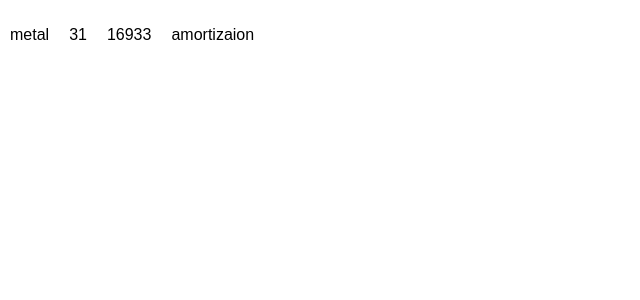
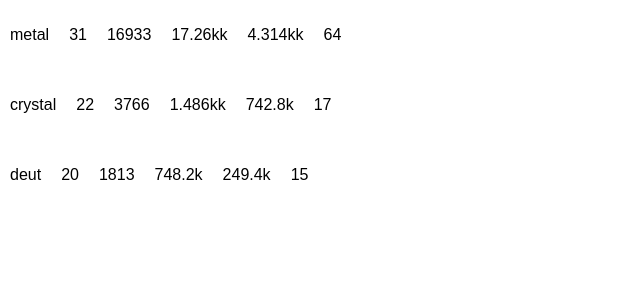
Before and after one commit to egfanboy/ogame-amortization, a React (Create React App) app: page / in a window 1280 px wide. Shown: the top 300 px of the page, without its empty margins (0-640 px from the left). Built offline with nearby package versions, Linux system fonts and the light colour scheme.

Commit message:
Added amortization calculations for all mines

```diff
--- a/src/components/building.jsx
+++ b/src/components/building.jsx
@@ -3,13 +3,36 @@ import React, { Component, Fragment } from 'react';
 import styled from 'styled-components';
 
 export default class Building extends Component {
+    formatCost = cost => {
+        const MILLION_UNITS = Math.pow(10, 6);
+        const THOUSAND_UNITS = Math.pow(10, 3);
+
+        if (cost / MILLION_UNITS > 1)
+            return `${(cost / MILLION_UNITS).toPrecision(4)}kk`;
+
+        if (cost / THOUSAND_UNITS > 1)
+            return `${(cost / THOUSAND_UNITS).toPrecision(4)}k`;
+
+        return cost.toFixed(2);
+    };
+
     render() {
+        const {
+            mine,
+            level,
+            newProd,
+            cost: { metalCost, crysCost },
+            amortization,
+        } = this.props;
+
         return (
             <Container>
-                <P>{this.props.mine}</P>
-                <P>{this.props.level}</P>
-                <P>{this.props.newProd}</P>
-                <P>{'amortizaion'}</P>
+                <P>{mine}</P>
+                <P>{level}</P>
+                <P>{newProd}</P>
+                <P>{this.formatCost(metalCost)}</P>
+                <P>{this.formatCost(crysCost)}</P>
+                <P>{amortization && amortization}</P>
             </Container>
         );
     }
--- a/src/components/planet.jsx
+++ b/src/components/planet.jsx
@@ -1,39 +1,171 @@
 import React, { Fragment } from 'react';
 import Building from './building';
-import { newMetalProd, amortization } from '../utils/formulas';
+import {
+    newMetalProd,
+    amortization,
+    newCrysProd,
+    newDeutProd,
+    costDeutMine,
+    costMetalMine,
+    costCrysMine,
+    metalMineProd,
+    crysMineProd,
+    deutMineProd,
+} from '../utils/formulas';
 import { UserContext } from '../pages/amortization';
 
+const calculateNormalizedProduction = (
+    { metalMine, crystalMine, deutMine },
+    speed,
+    { m, c, d }
+) => {
+    const metalDeutRatio = d / m;
+    const crysDeutRatio = d / c;
+    const metalProd = metalMineProd(metalMine);
+    const crysProd = crysMineProd(crystalMine);
+    const deutProd = deutMineProd(deutMine);
+
+    return metalProd * metalDeutRatio + crysProd * crysDeutRatio + deutProd;
+};
+
 export default class Planet extends React.Component {
-    calculateMetalAmor = () => {};
-    calculateCrysAmor = () => {};
-    calculateDeutAmor = () => {};
+    state = {
+        metalMine: this.props.metalMine,
+        crystalMine: this.props.crystalMine,
+        deutMine: this.props.deutMine,
+        rates: this.props.rates,
+        speed: this.props.speed,
+        normalizedProd: calculateNormalizedProduction(
+            {
+                metalMine: this.props.metalMine,
+                crystalMine: this.props.crystalMine,
+                deutMine: this.props.deutMine,
+            },
+            this.props.speed,
+            this.props.rates
+        ),
+    };
 
-    calculateNormalizedProduction = speed => {
-        const { metalMine, crysMine, deutMine } = this.state;
-        const metalProd = 1;
-        const crysProd = 2;
-        const deutProd = 3;
+    static getDerivedStateFromProps(nextProps, prevState) {
+        const {
+            metalMine: newMetalMine,
+            crystalMine: newCrystalMine,
+            deutMine: newDeutMine,
+            speed: newSpeed,
+            rates: newRates,
+        } = nextProps;
 
-        return 4;
+        const { metalMine, crystalMine, deutMine, speed, rates } = prevState;
+
+        if (newSpeed !== speed || newRates !== rates)
+            return {
+                speed: newSpeed,
+                rates: newRates,
+            };
+
+        if (
+            newMetalMine !== metalMine ||
+            newCrystalMine !== crystalMine ||
+            newDeutMine !== deutMine
+        )
+            return {
+                metalMine: newMetalMine,
+                crystalMine: newCrystalMine,
+                deutMine: newDeutMine,
+            };
+
+        return null;
+    }
+
+    calculateMetalAmor = () => {
+        const {
+            metalMine,
+            normalizedProd,
+            rates: { m, c, d },
+            speed,
+        } = this.state;
+
+        const metalDeutRatio = d / m;
+        const crysDeutRatio = d / c;
+        const { metalCost, crysCost } = costMetalMine(metalMine);
+
+        const normalizedCost =
+            metalCost * metalDeutRatio + crysCost * crysDeutRatio;
+
+        const normalizedNewProd =
+            speed * newMetalProd(metalMine) * metalDeutRatio;
+
+        return amortization(normalizedCost, normalizedNewProd);
+    };
+
+    calculateCrysAmor = () => {
+        const {
+            crystalMine,
+            normalizedProd,
+            rates: { m, c, d },
+            speed,
+        } = this.state;
+
+        const metalDeutRatio = d / m;
+        const crysDeutRatio = d / c;
+        const { metalCost, crysCost } = costCrysMine(crystalMine);
+
+        const normalizedCost =
+            metalCost * metalDeutRatio + crysCost * crysDeutRatio;
+
+        const normalizedNewProd =
+            speed * newCrysProd(crystalMine) * crysDeutRatio;
+
+        return amortization(normalizedCost, normalizedNewProd);
+    };
+
+    calculateDeutAmor = () => {
+        const {
+            deutMine,
+            normalizedProd,
+            rates: { m, c, d },
+            speed,
+        } = this.state;
+
+        const metalDeutRatio = d / m;
+        const crysDeutRatio = d / c;
+        const { metalCost, crysCost } = costDeutMine(deutMine);
+
+        const normalizedCost =
+            metalCost * metalDeutRatio + crysCost * crysDeutRatio;
+
+        const normalizedNewProd = speed * newDeutProd(deutMine);
+
+        return amortization(normalizedCost, normalizedNewProd);
     };
 
     render() {
-        const { name, metalMine } = this.props;
+        const { name, metalMine, crystalMine, deutMine, speed } = this.props;
         return (
             <Fragment>
-                <UserContext.Consumer>
-                    {({ speed }) => {
-                        return (
-                            <Building
-                                mine={'metal'}
-                                level={metalMine}
-                                newProd={
-                                    speed * Math.ceil(newMetalProd(metalMine))
-                                }
-                            />
-                        );
-                    }}
-                </UserContext.Consumer>
+                <Fragment>
+                    <Building
+                        mine={'metal'}
+                        level={metalMine}
+                        newProd={speed * Math.ceil(newMetalProd(metalMine))}
+                        cost={costMetalMine(metalMine)}
+                        amortization={this.calculateMetalAmor()}
+                    />
+                    <Building
+                        mine="crystal"
+                        level={crystalMine}
+                        newProd={speed * Math.ceil(newCrysProd(crystalMine))}
+                        cost={costCrysMine(crystalMine)}
+                        amortization={this.calculateCrysAmor()}
+                    />
+                    <Building
+                        mine="deut"
+                        level={deutMine}
+                        newProd={speed * Math.ceil(newDeutProd(deutMine))}
+                        cost={costDeutMine(deutMine)}
+                        amortization={this.calculateDeutAmor()}
+                    />
+                </Fragment>
             </Fragment>
         );
     }
--- a/src/pages/amortization.jsx
+++ b/src/pages/amortization.jsx
@@ -4,9 +4,10 @@ import Planet from '../components/planet';
 const planets = [
     {
         name: 'One',
-        maxTemp: '30',
+        maxTemp: '300',
+        minTemp: '10',
         metalMine: 31,
-        crystalMine: 21,
+        crystalMine: 22,
         deutMine: 20,
     },
 ];
@@ -14,9 +15,16 @@ const planets = [
 export const UserContext = createContext('settings');
 
 export default class Amortization extends Component {
-    state = { planets: [] };
+    state = { planets: [], speed: 7, rates: { m: 2, c: 1, d: 1 } };
 
-    buildPlanets = (planet, i) => <Planet key={`${planet}-${i}`} {...planet} />;
+    buildPlanets = (planet, i) => (
+        <Planet
+            key={`${planet}-${i}`}
+            {...planet}
+            speed={this.state.speed}
+            rates={this.state.rates}
+        />
+    );
 
     render() {
         return (
@@ -25,8 +33,8 @@ export default class Amortization extends Component {
                     value={{
                         speed: 7,
                         ratios: {
-                            m: 3,
-                            c: 2,
+                            m: 2,
+                            c: 1,
                             d: 1,
                         },
                     }}
--- a/src/utils/formulas.js
+++ b/src/utils/formulas.js
@@ -12,14 +12,11 @@ export function crysMineProd(level) {
     return 20 * level * pow(1.1, level);
 }
 
-export function deutMineProd(level, avgT) {
+export function deutMineProd(level, avgT = 30) {
     return 10 * level * pow(1.1, level) * (-0.004 * avgT + 1.36);
 }
 
 export function newMetalProd(level) {
-    console.log(level);
-
-    console.log(7 * Math.ceil(metalMineProd(level + 1) - metalMineProd(level)));
     return metalMineProd(level + 1) - metalMineProd(level);
 }
 
@@ -27,12 +24,15 @@ export function newCrysProd(level) {
     return crysMineProd(level + 1) - crysMineProd(level);
 }
 
-export function newDeutProd(level) {
-    return deutMineProd(level + 1) - deutMineProd(level);
+export function newDeutProd(level, avgT = 30) {
+    return deutMineProd(level + 1, avgT) - deutMineProd(level, avgT);
 }
 
+/* cost factors are calculated with an exponent of level-1 but since
+ this is the cost for the next level it is simple level*/
+
 export function costMetalMine(level) {
-    const costFactor = pow(1.5, level - 1);
+    const costFactor = pow(1.5, level);
 
     const metalCost = 60 * costFactor;
     const crysCost = 15 * costFactor;
@@ -42,7 +42,7 @@ export function costMetalMine(level) {
 }
 
 export function costCrysMine(level) {
-    const costFactor = pow(1.6, level - 1);
+    const costFactor = pow(1.6, level);
 
     const metalCost = 48 * costFactor;
     const crysCost = 24 * costFactor;
@@ -51,7 +51,7 @@ export function costCrysMine(level) {
 }
 
 export function costDeutMine(level) {
-    const costFactor = pow(1.5, level - 1);
+    const costFactor = pow(1.5, level);
 
     const metalCost = 225 * costFactor;
     const crysCost = 75 * costFactor;
@@ -60,5 +60,7 @@ export function costDeutMine(level) {
 }
 
 export function amortization(normalizedCost, normalizedProduction) {
-    return normalizedCost / (normalizedProduction * HOUR_DAY_CONVERSION);
+    return Math.ceil(
+        normalizedCost / (normalizedProduction * HOUR_DAY_CONVERSION)
+    );
 }
```
